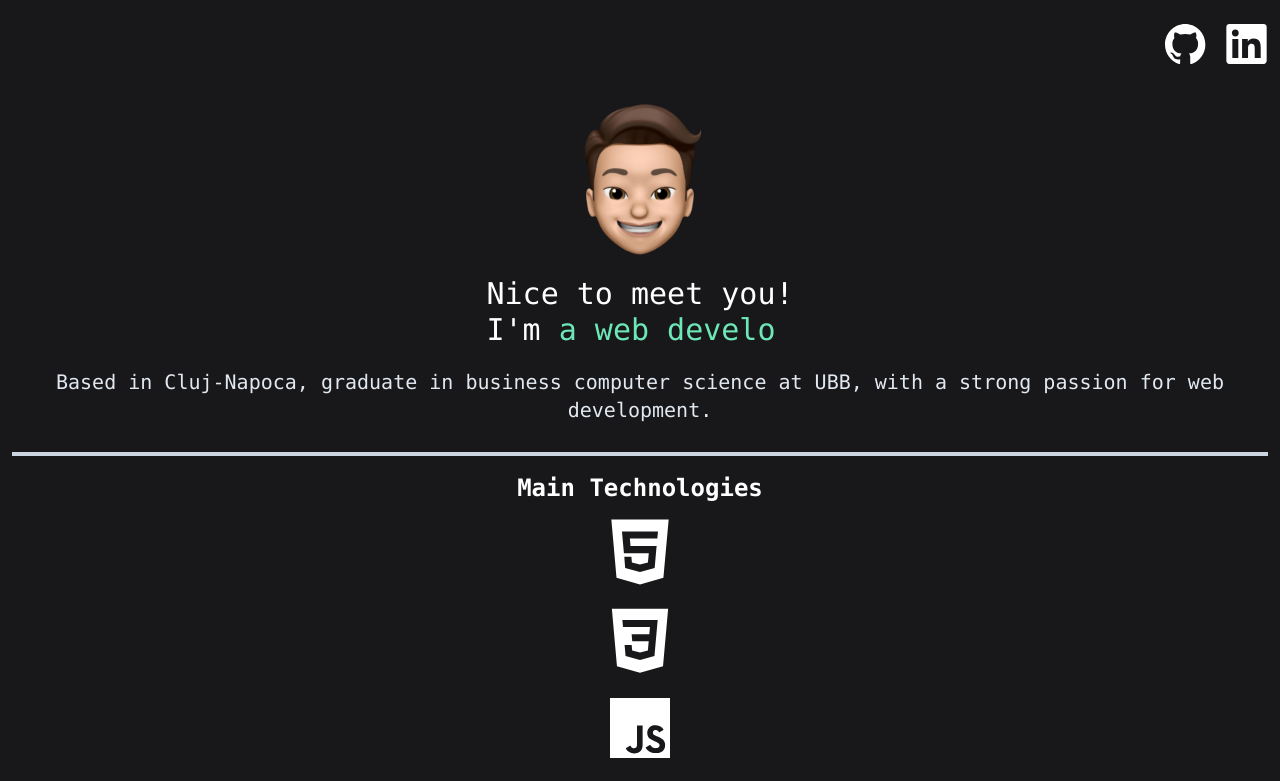
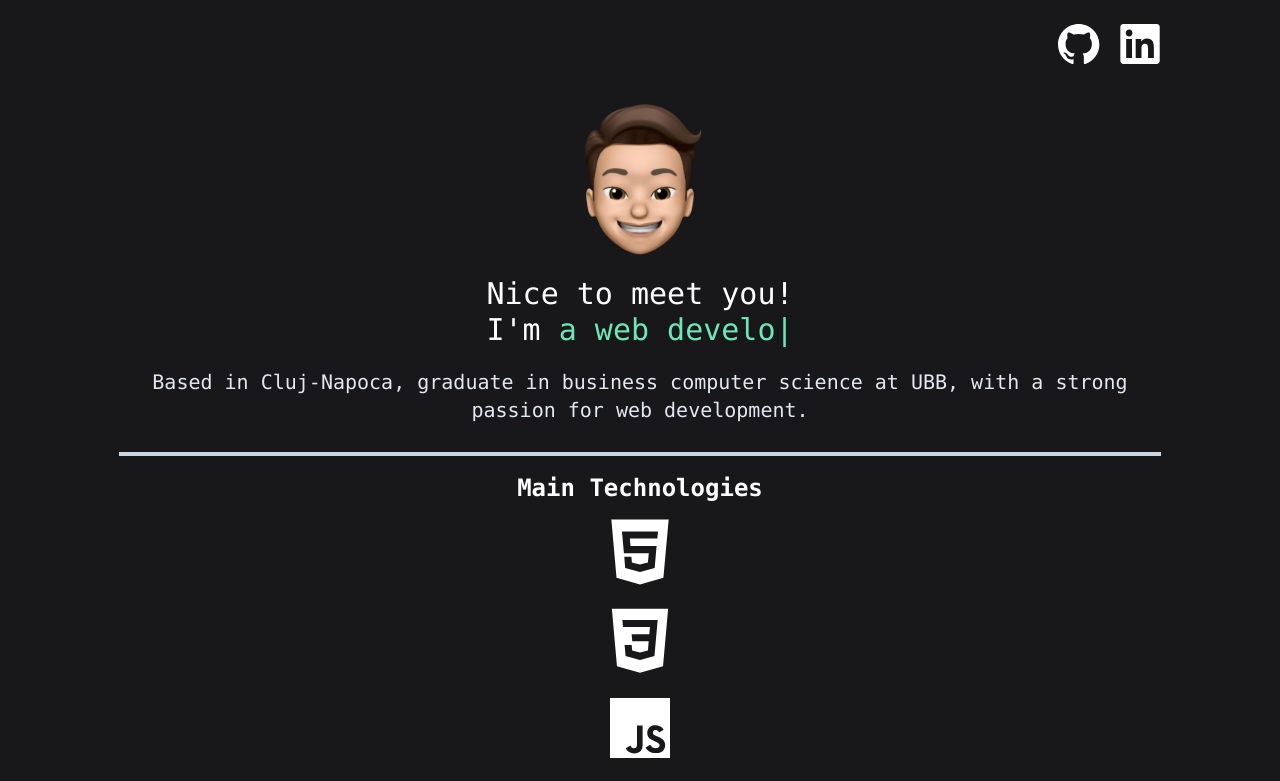
Before and after one commit to AndreiMorariu/portfolio, a React (Vite) app: page / in a window 1280 px wide. Shown: the top 781 px of the page. Built offline with nearby package versions, Linux system fonts and the light colour scheme.

Commit message:
Changed dimensions on larger screens

```diff
--- a/src/App.jsx
+++ b/src/App.jsx
@@ -6,7 +6,7 @@ import Contact from './components/Contact';
 function App() {
   return (
     <div className='bg-zinc-900 h-full font-mono overflow-hidden'>
-      <div className='container mx-auto py-6 px-3 flex flex-col gap-y-5 divide-y-4 divide-slate-300 overflow-x-hidde'>
+      <div className='container mx-auto py-6 px-3 flex flex-col gap-y-5 divide-y-4 divide-slate-300 xl:w-5/6'>
         <Header />
         <Skills />
         <Projects />
```
